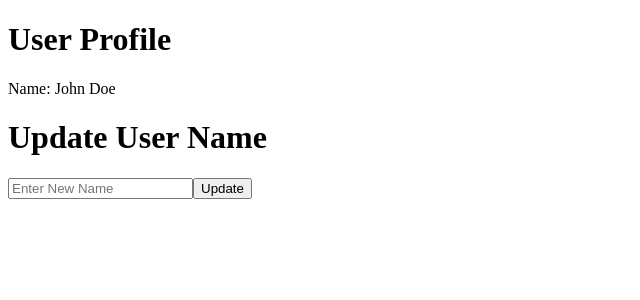
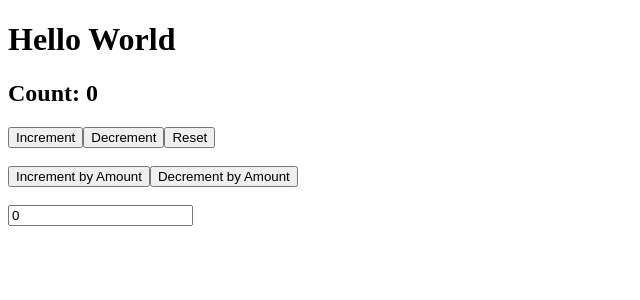
Before and after one commit to HarshadAdagale/Learning-React-2025, a React (Vite) app: page / in a window 1280 px wide. Shown: the top 300 px of the page, without its empty margins (0-640 px from the left). Built offline with nearby package versions, Linux system fonts and the light colour scheme.

Commit message:
Completed useReducer

```diff
--- /dev/null
+++ b/Exercises/12/Counter.jsx
@@ -0,0 +1,40 @@
+import { useReducer, useState } from "react";
+import { counterReducer, initialState } from "./counterReducer.jsx";
+
+const Counter = () => {
+
+   const [state, dispatch] = useReducer(counterReducer, initialState);
+   const [inputValue, setInputValue] = useState(0);
+
+   const handleIncrement = () => dispatch({type: "increment"});
+   const handleDecrement = () => dispatch({type: "decrement"});
+   const handleReset = () => dispatch({type: "reset"});
+
+   const handleIncrementByAmount = () => {
+       dispatch({type: "incrementByAmount", payload: +inputValue});
+       setInputValue(0);
+   }
+
+   const handleDecrementByAmount = () => {
+       dispatch({type: "decrementByAmount", payload: +inputValue});
+       setInputValue(0);
+   }
+    return  <div>
+                <h2>Count: {state.count}</h2>
+                <button onClick={handleIncrement}>Increment</button>
+                <button onClick={handleDecrement}>Decrement</button>
+                <button onClick={handleReset}>Reset</button>
+                <br />
+                <br />
+                <button onClick={handleIncrementByAmount}>Increment by Amount</button>
+                <button onClick={handleDecrementByAmount}>Decrement by Amount</button>
+                <br />
+                <br />
+                <input type="number"
+                       value={inputValue}
+                       onChange={(e) => setInputValue(e.target.value)}
+                />
+            </div>
+}
+
+export default Counter;
--- /dev/null
+++ b/Exercises/12/counterReducer.jsx
@@ -0,0 +1,20 @@
+const initialState = {count: 0};
+
+function counterReducer(state , action) {
+    switch (action.type) {
+        case "increment":
+            return {count: state.count + 1};
+        case "decrement":
+            return {count: state.count - 1};
+        case "reset":
+            return {count: state.count = 0};
+        case "incrementByAmount":
+            return {count: state.count + action.payload};
+        case "decrementByAmount":
+            return {count: state.count - action.payload};
+        default:
+            return state;
+    }
+}
+
+export {initialState, counterReducer};
--- a/src/App.jsx
+++ b/src/App.jsx
@@ -1,12 +1,5 @@
-import UserProfile from "../Exercises/11/UserProfile.jsx";
-import UserProvider from "../Exercises/11/UserContext.jsx";
-import UpdateUser from "../Exercises/11/UpdateUser.jsx";
-
 function App() {
-    return <UserProvider>
-        < UserProfile />
-        <UpdateUser />
-    </UserProvider>
+    return <h1>Hello World</h1>
 }
 
 export default App;
--- a/src/main.jsx
+++ b/src/main.jsx
@@ -1,12 +1,11 @@
 import { StrictMode } from 'react'
 import { createRoot } from 'react-dom/client'
 import App from './App.jsx'
-import UserContext from '/Exercises/11/UserContext.jsx'
+import Counter from "../Exercises/12/Counter.jsx";
 
 createRoot(document.getElementById('root')).render(
   <StrictMode>
     <App />
-    <UserContext />
-
+    <Counter />
   </StrictMode>,
 )
```
